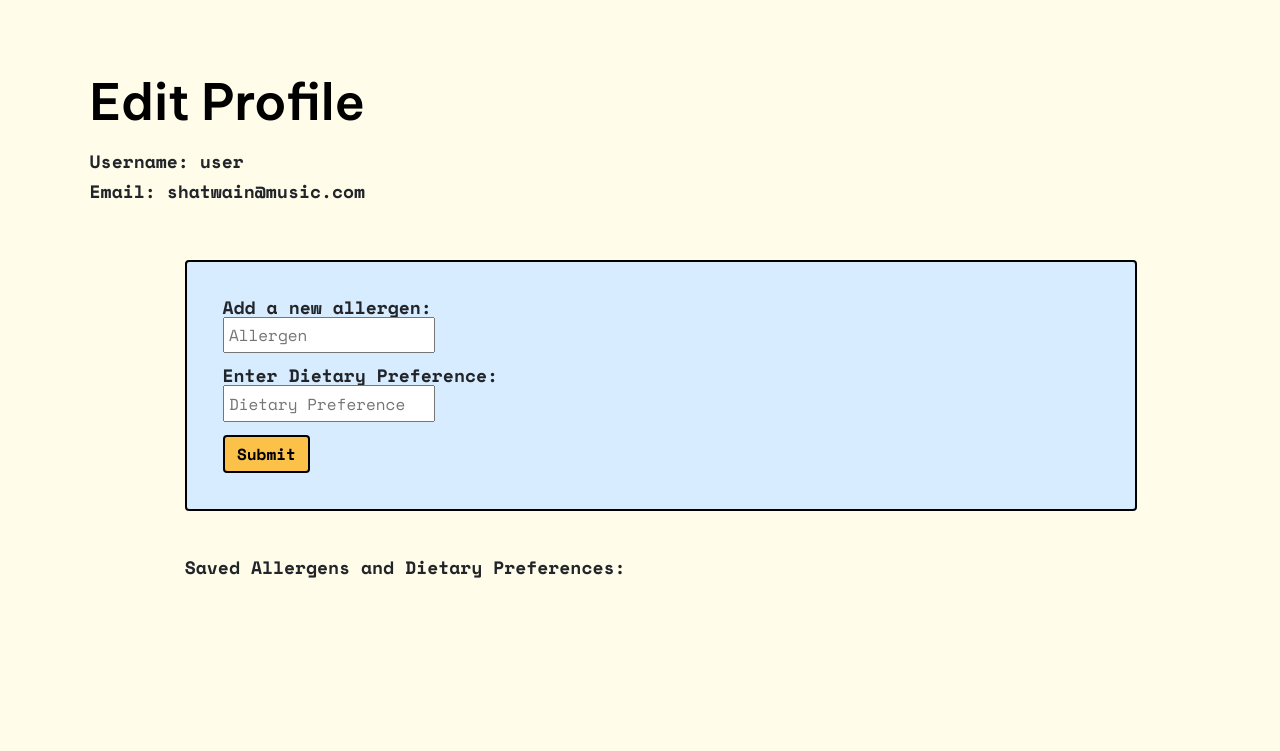
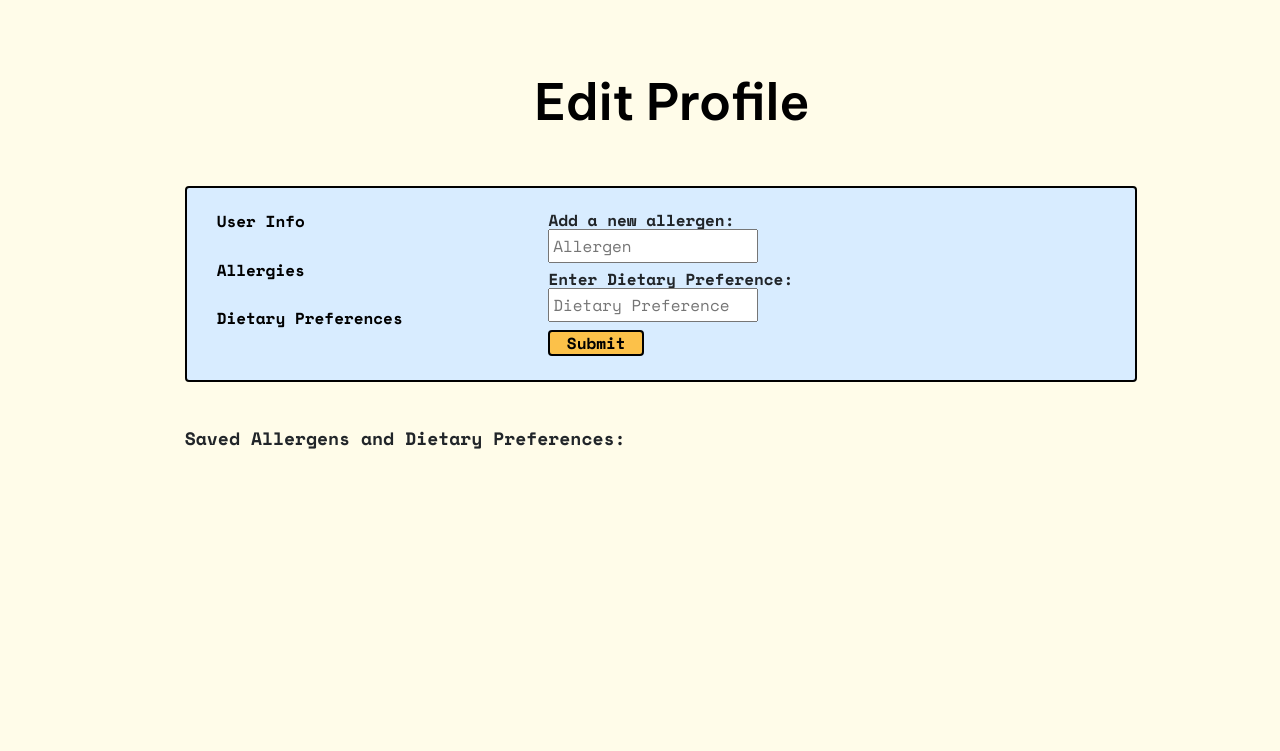
Before and after one commit to janengcodes/scraps2, a Flask app: page /accounts/edit/demo in a window 1280 px wide. Shown: the top 751 px of the page. Run offline with Flask 3, Linux system fonts and the light colour scheme; a user stored in the database is signed in; data comes from the database, SQL or seed files in the repository; both versions use the stored data as it was after the commit; parts of the project's set-up code (start-up, migrations or seed data) failed here and were passed over; some libraries are stand-ins or nearby versions.

Commit message:
edit prof buttons

```diff
--- a/scraps/static/css/globals.css
+++ b/scraps/static/css/globals.css
@@ -119,12 +119,6 @@ a {
   font-style: bold;
 }
 
-.edit-prof-submit {
-  margin-top: 0%;
-  max-width: 10%;
-  font-size: 16px;
-  padding: 1%;
-}
 .main-title {
   text-align: center;
   margin-top: 2%;
--- a/scraps/static/css/user.css
+++ b/scraps/static/css/user.css
@@ -27,8 +27,10 @@ body {
 }
 
 .edit-profile-form {
+    display: grid;
+    grid-template-columns: 0.6fr 1fr;
     background-color: #D8ECFF;
-    padding: 3%;
+    padding: 2%;
     width: 80%;
     margin-left: auto;
     margin-right: 12%;
@@ -37,11 +39,31 @@ body {
     border-radius: 4px;
     border: 2px solid black;
 }
+
+
+.edit-prof-form-input {
+    grid-column: 2;
+}
+
+.edit-prof-button {
+    display: block;
+    background-color: #D8ECFF;
+    border: none;
+}
+
+.edit-prof-button:hover {
+    text-decoration: underline;
+}
+
+.margin-top {
+    margin-top: 9%;
+}
+
 input[type="text"] {
     margin-bottom: 1.5%;
     padding: 0.5%;
     font-family: "Space Mono", serif;
-    font-weight: 400;
+    font-weight: 300;
     font-style: normal;
 }
 
@@ -53,3 +75,11 @@ input[type="text"] {
 .allergen {
     margin-top: 1%;
 }
+
+
+.edit-prof-submit {
+    margin-top: 0%;
+    max-width: 17%;
+    font-size: 16px;
+    padding: 0.5%;
+  }
--- a/scraps/templates/edit-profile.html
+++ b/scraps/templates/edit-profile.html
@@ -18,20 +18,23 @@
   <body>
     <div class="reactEntry"></div>
 
-    <h1 class="h1-be-vietnam-pro welcome">Edit Profile</h1>
+    <h1 class="h1-be-vietnam-pro welcome center-heading">Edit Profile</h1>
 
     <div class="user-info">
 
-      <p class="space-mono-bigger">Username: {{logname}}</p>
-      <p class="space-mono-bigger">Email: {{email}}</p>
+      <form action="/edit-user-info/" method="post" class="edit-profile-form">
 
+        <div class="edit-prof-form-select">
+          <button class="edit-prof-button space-mono-bold" onclick="" id="">User Info</button>
+          <button class="edit-prof-button space-mono-bold margin-top" onclick="" id="">Allergies</button>
+          <button class="edit-prof-button space-mono-bold margin-top" onclick="" id="">Dietary Preferences</button>
+        </div>
 
-      <form action="/edit-user-info/" method="post" class="edit-profile-form">
-        <div >
-          <label for="allergen" class="space-mono-bigger">Add a new allergen:</label><br>
+        <div class="edit-prof-form-input">
+          <label for="allergen" class="space-mono-bold">Add a new allergen:</label><br>
           <input type="text" id="allergen" name="allergen" placeholder="Allergen"><br>
 
-          <label for="dietarypref" class="space-mono-bigger">Enter Dietary Preference:</label><br>
+          <label for="dietarypref" class="space-mono-bold">Enter Dietary Preference:</label><br>
           <input type="text" id="dietarypref" name="dietarypref" placeholder="Dietary Preference"><br>
 
           <input type="submit" class="button get-started edit-prof-submit" value="Submit" />
--- a/sql/schema.sql
+++ b/sql/schema.sql
@@ -9,11 +9,23 @@ CREATE TABLE users(
     PRIMARY KEY(username)
 );
 
+CREATE TABLE dietary_preferences (
+    dietary_id INTEGER PRIMARY KEY AUTOINCREMENT,
+    dietary_name VARCHAR(40) NOT NULL
+);
+
 CREATE TABLE allergens (
     allergen_id INTEGER PRIMARY KEY AUTOINCREMENT,
     allergen_name VARCHAR(40) NOT NULL
 );
 
+CREATE TABLE user_diet_pref (
+    username VARCHAR(20) NOT NULL,
+    dietary_id INTEGER NOT NULL,
+    PRIMARY KEY(username, dietary_id),
+    FOREIGN KEY(username) REFERENCES users(username),
+    FOREIGN KEY(dietary_id) REFERENCES dietary_preferences(dietary_id)
+);
 
 CREATE TABLE user_allergens (
     username VARCHAR(20) NOT NULL,
```
Also changed, not shown: var/scraps.sqlite3.
